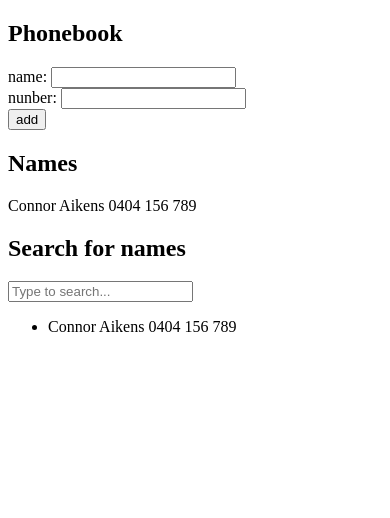
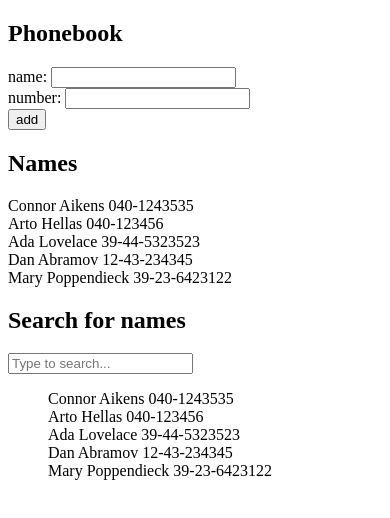
Before and after one commit to caikesn/Full-Stack-Open, a React (Vite) app in the folder part2/phonebook/phonebook-app/: page / in a window 390 px wide. Shown: the top 518 px of the page. Built offline with nearby package versions, Linux system fonts and the light colour scheme.

Commit message:
phonebook done

```diff
--- a/part2/phonebook/phonebook-app/src/App.jsx
+++ b/part2/phonebook/phonebook-app/src/App.jsx
@@ -1,27 +1,33 @@
 import { useState } from 'react'
 
 
-const Names = (props) => {
-  return (
-    <div> {props.value} </div>
-  )
-}
-const Numbers = (props) => {
-  return (
-    <div> {props.value}</div>
-  )
-}
+const Search = (props) => (
+  <input type="text" value={props.query} onChange={props.onQueryChange} placeholder='Type to search...'/>
+)
 
-const Filter = (props) => {
-  return (
-    <div></div>
-  )
-}
+const PersonForm = (props) => (
+    <form onSubmit={props.onSubmit}>
+      <div>name: <input value={props.newName} onChange={props.onNameChange}/></div>
+      <div>number: <input value={props.newNumber} onChange={props.onNumberChange}/></div>
+      <div><button type="submit">add</button></div>
+    </form>
+)
 
+const Persons = ({ persons }) => (
+  <div>
+    {persons.map(person => (
+      <div key={person.id}>{person.name} {person.number} </div>
+    ))}
+  </div>
+)
 
 const App = () => {
   const [persons, setPersons] = useState([
-    { name: 'Connor Aikens', number: '0404 156 789', id: 1 }
+    { name: 'Connor Aikens', number: '040-1243535', id: 1 },
+    { name: 'Arto Hellas', number: '040-123456', id: 5 },
+    { name: 'Ada Lovelace', number: '39-44-5323523', id: 2 },
+    { name: 'Dan Abramov', number: '12-43-234345', id: 3 },
+    { name: 'Mary Poppendieck', number: '39-23-6423122', id: 4 }
   ])
   const [newNumber, setNewNumber] = useState('')
   const [newName, setNewName] = useState('')
@@ -64,35 +70,20 @@ const App = () => {
   return (
     <div>
       <h2>Phonebook</h2>
-      <form onSubmit={addPerson}>
-        <div>
-          name: <input value={newName} onChange={handleNameChange} />
-        </div>
-        <div>
-          nunber: <input value={newNumber} onChange={handleNumberChange} />
-        </div>
-        <div>
-          <button type="submit">add</button>
-        </div>
-      </form>
+        <PersonForm
+          newName={newName}
+          newNumber={newNumber}
+          onNameChange={handleNameChange}
+          onNumberChange={handleNumberChange}
+          onSubmit={addPerson}
+        />
       <h2>Names</h2>
-      {persons.map(person =>
-        <div key={person.id}>
-          {person.name} {person.number}
-        </div>
-      )}
+        <Persons persons={persons} />
       <h2>Search for names</h2>
-      <input
-        type="text"
-        placeholder='Type to search...'
-        value={query}
-        onChange={(details) => setQuery(details.target.value)}
-      />
-      <ul>
-        {filteredPersons.map((person) => (
-          <li key={person.id}>{person.name} {person.number}</li>
-        ))}
-      </ul>
+        <Search query={query} onQueryChange={(e) => setQuery(e.target.value)} />
+        <ul>
+          <Persons persons={filteredPersons} />
+        </ul>
     </div>
   )
 }
```
